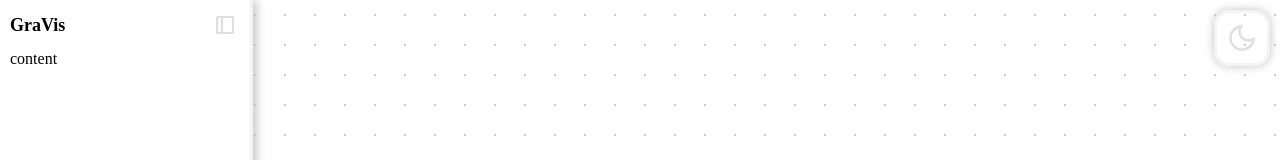
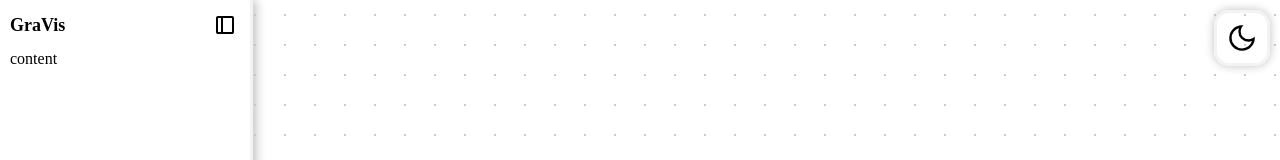
Before and after one commit to RichieChen2004/another-graph-algo-visualiser, an Angular app in the folder graph-vis/: page / in a window 1280 px wide. Shown: the top 160 px of the page. Built offline with nearby package versions, Linux system fonts and the light colour scheme.

Commit message:
Normalised all icon colours to black and white

```diff
--- a/graph-vis/src/app/components/nav-bar/nav-bar.scss
+++ b/graph-vis/src/app/components/nav-bar/nav-bar.scss
@@ -68,6 +68,11 @@
     }
 }
 
+.nav-top svg {
+    fill: var(--icon-stroke-color);
+    stroke: var(--icon-stroke-color);
+}
+
 .collapse svg {
     transition: width 0.3s ease-in-out;
 }
--- a/graph-vis/src/app/components/settings-bar/settings-bar.scss
+++ b/graph-vis/src/app/components/settings-bar/settings-bar.scss
@@ -22,6 +22,11 @@
     cursor: pointer;
 }
 
+.settings-item svg {
+    fill: var(--icon-stroke-color);
+    stroke: var(--icon-stroke-color);
+}
+
 .settings-item:hover {
     background-color: var(--hover-color);
 }
```
